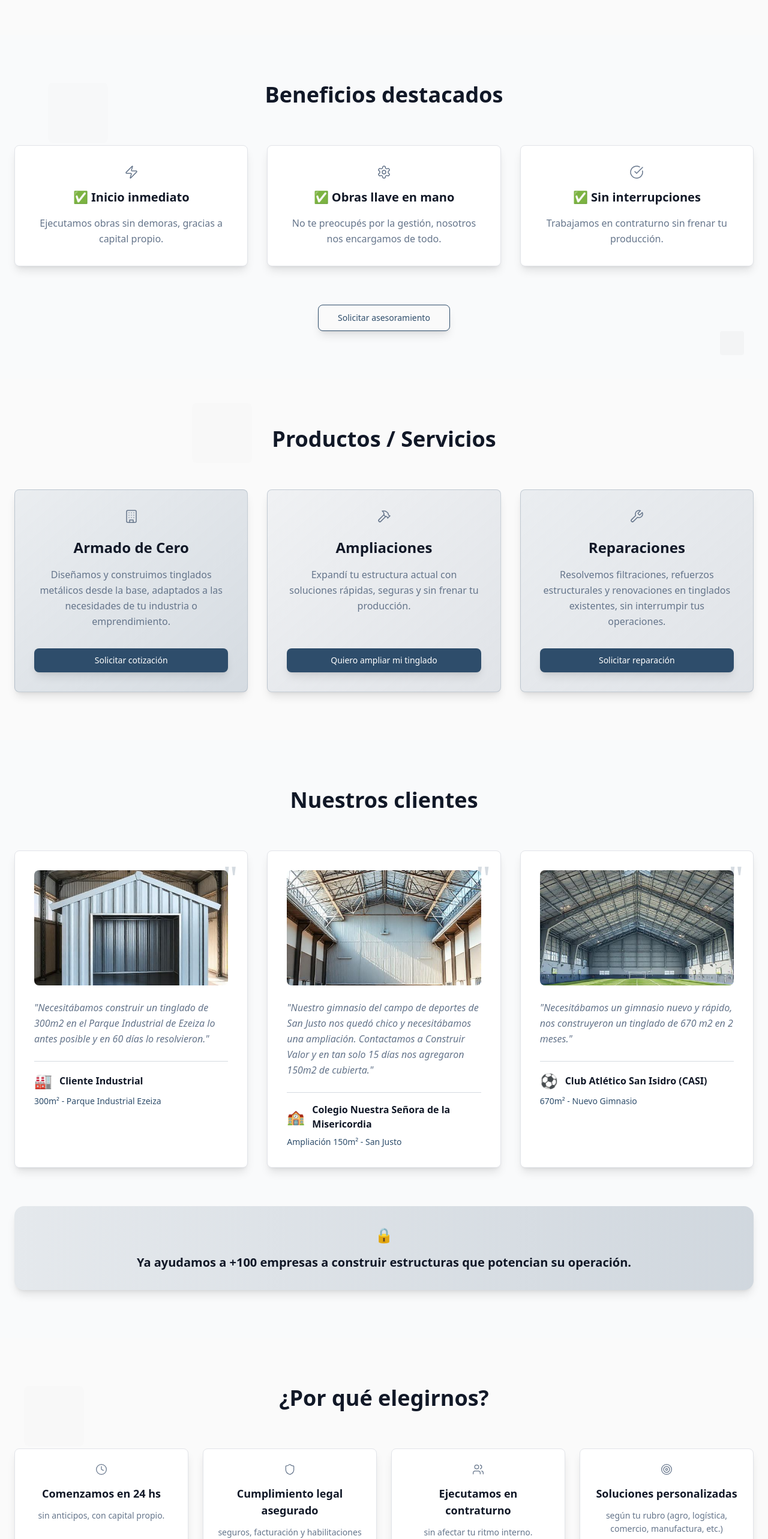
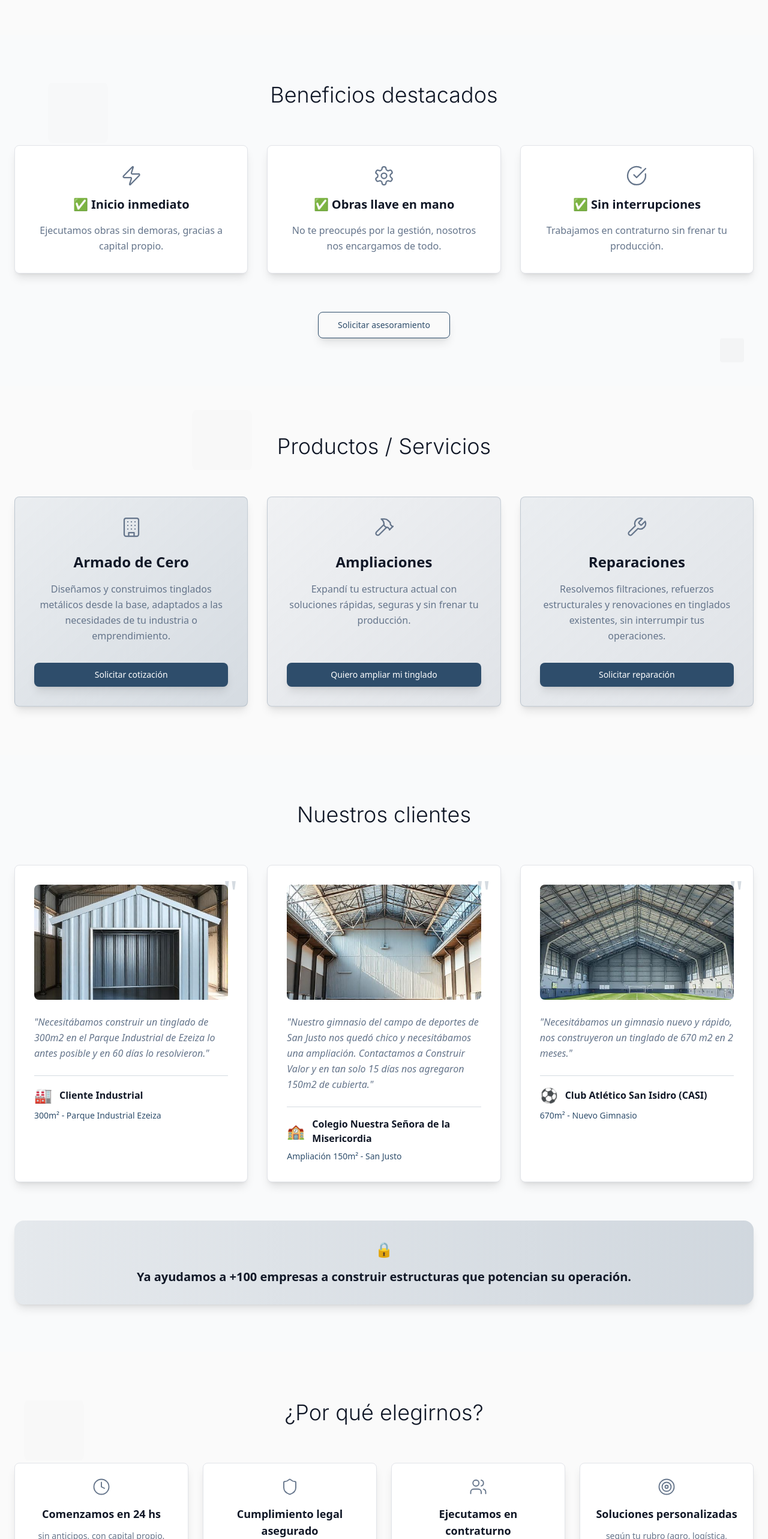
Before and after one commit to Domarez/construirvalor_landing_tinglados_v2, a React (Vite) app: page / in a window 1280 px wide. Shown: the part 1720-4286 px from the top of the page at 60% size. Built offline with nearby package versions, Linux system fonts and the light colour scheme.

Commit message:
Apply Inter font and increase icon size
Update titles to use Inter font (Light 300) and increase icon sizes by 50%.

```diff
--- a/index.html
+++ b/index.html
@@ -15,6 +15,10 @@
     <meta name="twitter:card" content="summary_large_image" />
     <meta name="twitter:site" content="@lovable_dev" />
     <meta name="twitter:image" content="https://lovable.dev/opengraph-image-p98pqg.png" />
+
+    <link rel="preconnect" href="https://fonts.googleapis.com">
+    <link rel="preconnect" href="https://fonts.gstatic.com" crossorigin>
+    <link href="https://fonts.googleapis.com/css2?family=Inter:wght@300;400;500;600;700&display=swap" rel="stylesheet">
   </head>
 
   <body>
--- a/src/components/BenefitsSection.tsx
+++ b/src/components/BenefitsSection.tsx
@@ -33,7 +33,7 @@ const BenefitsSection = ({ onCTAClick }: BenefitsSectionProps) => {
 
       <div className="container mx-auto px-6">
         <div className="max-w-4xl mx-auto text-center mb-16">
-          <h2 className="text-3xl md:text-4xl font-semibold text-brand-gray-dark mb-8">
+          <h2 className="text-3xl md:text-4xl font-inter font-light text-brand-gray-dark mb-8">
             Beneficios destacados
           </h2>
         </div>
@@ -43,7 +43,7 @@ const BenefitsSection = ({ onCTAClick }: BenefitsSectionProps) => {
             <Card key={index} className="p-8 bg-card shadow-lg hover:shadow-xl transition-all duration-300 transform hover:scale-105">
               <div className="text-center">
                 <div className="flex justify-center mb-4">
-                  <benefit.icon size={24} className="text-brand-gray" strokeWidth={1.5} />
+                  <benefit.icon size={36} className="text-brand-gray" strokeWidth={1.5} />
                 </div>
                 <h3 className="text-xl font-bold text-brand-gray-dark mb-4">
                   ✅ {benefit.title}
--- a/src/components/ServicesSection.tsx
+++ b/src/components/ServicesSection.tsx
@@ -39,7 +39,7 @@ const ServicesSection = ({ onCTAClick }: ServicesSectionProps) => {
 
       <div className="container mx-auto px-6">
         <div className="max-w-4xl mx-auto text-center mb-16">
-          <h2 className="text-3xl md:text-4xl font-semibold text-brand-gray-dark mb-8">
+          <h2 className="text-3xl md:text-4xl font-inter font-light text-brand-gray-dark mb-8">
             Productos / Servicios
           </h2>
         </div>
@@ -49,7 +49,7 @@ const ServicesSection = ({ onCTAClick }: ServicesSectionProps) => {
             <Card key={index} className={`p-8 bg-gradient-to-br ${service.gradient} shadow-lg hover:shadow-xl transition-all duration-300 transform hover:scale-105 border border-brand-blue/20`}>
               <div className="text-center h-full flex flex-col">
                 <div className="flex justify-center mb-6">
-                  <service.icon size={24} className="text-brand-gray" strokeWidth={1.5} />
+                  <service.icon size={36} className="text-brand-gray" strokeWidth={1.5} />
                 </div>
                 <h3 className="text-2xl font-bold text-brand-gray-dark mb-4">
                   {service.title}
--- a/src/components/TestimonialsSection.tsx
+++ b/src/components/TestimonialsSection.tsx
@@ -36,7 +36,7 @@ const TestimonialsSection = () => {
 
       <div className="container mx-auto px-6">
         <div className="max-w-4xl mx-auto text-center mb-16">
-          <h2 className="text-3xl md:text-4xl font-semibold text-brand-gray-dark mb-8">
+          <h2 className="text-3xl md:text-4xl font-inter font-light text-brand-gray-dark mb-8">
             Nuestros clientes
           </h2>
         </div>
--- a/src/components/WhyChooseUsSection.tsx
+++ b/src/components/WhyChooseUsSection.tsx
@@ -38,7 +38,7 @@ const WhyChooseUsSection = ({ onCTAClick }: WhyChooseUsSectionProps) => {
 
       <div className="container mx-auto px-6">
         <div className="max-w-4xl mx-auto text-center mb-16">
-          <h2 className="text-3xl md:text-4xl font-semibold text-brand-gray-dark mb-8">
+          <h2 className="text-3xl md:text-4xl font-inter font-light text-brand-gray-dark mb-8">
             ¿Por qué elegirnos?
           </h2>
         </div>
@@ -47,7 +47,7 @@ const WhyChooseUsSection = ({ onCTAClick }: WhyChooseUsSectionProps) => {
           {reasons.map((reason, index) => (
             <Card key={index} className="p-6 bg-card shadow-lg hover:shadow-xl transition-all duration-300 transform hover:scale-105 text-center">
                <div className="flex justify-center mb-4">
-                 <reason.icon size={20} className="text-brand-gray" strokeWidth={1.5} />
+                 <reason.icon size={30} className="text-brand-gray" strokeWidth={1.5} />
                </div>
               <h3 className="text-lg font-bold text-brand-gray-dark mb-3">
                 {reason.title}
--- a/tailwind.config.ts
+++ b/tailwind.config.ts
@@ -18,6 +18,9 @@ export default {
 			}
 		},
 		extend: {
+			fontFamily: {
+				'inter': ['Inter', 'sans-serif'],
+			},
 			colors: {
 				border: 'hsl(var(--border))',
 				input: 'hsl(var(--input))',
```
